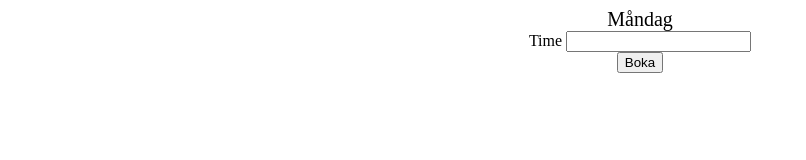
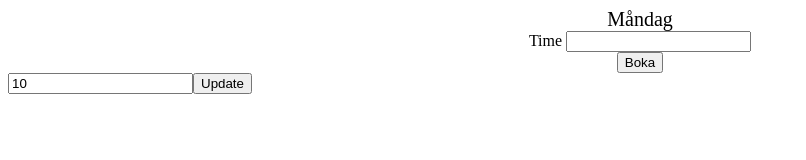
Before and after one commit to JohanK01/BookingApp2021-10-20, a website: page public/html/app.html in a window 1280 px wide. Shown: the whole page, without its empty margins (0-806 px from the left). Drawn offline with Linux system fonts and the light colour scheme; files that its build step writes are made by us from their sources.

Commit message:
made a post to json booking a time

```diff
--- a/public/data/user.json
+++ b/public/data/user.json
@@ -1 +1 @@
-{"users": [{"FirstName": "Kalle", "LastName": "Anka", "day":"null", "time":"null"}]}
+{"time":"10"}
--- a/public/html/app.html
+++ b/public/html/app.html
@@ -1,5 +1,6 @@
 <!DOCTYPE html>
 <html lang="en">
+
 <head>
     <meta charset="UTF-8">
     <meta http-equiv="X-UA-Compatible" content="IE=edge">
@@ -9,20 +10,53 @@
     <script src="../js/app.js"></script>
     <link rel="stylesheet" href="css/app.css">
 </head>
+
 <body>
-    <div class ="frame">
-        <div class ="myBoking">Måndag</div>
+    <div class="frame">
+        <div class="myBoking">Måndag</div>
 
         <form action="" method="POST">
 
             <div>
                 <label for="request">Time</label>
-                <input type="text" id ="name" name="name">
+                <input type="text" id="name" name="name">
             </div>
-        <button id ="mybtn"  type ="submit" onclick="myBookFunction()">Boka</button>
+            <button id="mybtn" type="submit" onclick="myBookFunction()">Boka</button>
         </form>
 
     </div>
     <div id="anka"></div>
+    <script>
+        'use strict';
+        let xhttp = new XMLHttpRequest;
+        xhttp.open('GET', '../data/user.json');
+        xhttp.responseType = 'json';
+        xhttp.send();
+
+        xhttp.onload = () => {
+                const data = xhttp.response;
+                console.log(data);
+
+                const form1 = document.createElement('form');
+                const tbox1 = document.createElement('input');
+                const btnUpdate = document.createElement('button');
+
+                btnUpdate.id = 'btnUpdateId';
+                btnUpdate.textContent = 'Update';
+                tbox1.id = 'timeId';
+                tbox1.name = 'timeName';
+                form1.id = 'formId';
+                form1.action = '/booking';
+                form1.method = 'POST';
+
+                tbox1.value = data.time;
+
+                document.getElementById('anka').appendChild(form1);
+                document.getElementById('formId').appendChild(tbox1);
+                document.getElementById('formId').appendChild(btnUpdate);
+
+        };
+    </script>
 </body>
+
 </html>
--- a/public/js/app.js
+++ b/public/js/app.js
@@ -1,20 +1,20 @@
-'use strict';
-let xhttp = new XMLHttpRequest;
-xhttp.open('GET', '../data/user.json');
-xhttp.responseType = 'json';
-xhttp.send();
+// 'use strict';
+// let xhttp = new XMLHttpRequest;
+// xhttp.open('GET', '../data/user.json');
+// xhttp.responseType = 'json';
+// xhttp.send();
 
-xhttp.onload = () => {
-    const data = xhttp.response;
-    console.log(data);
-    const pelikan = data['users']
+// xhttp.onload = () => {
+//     const data = xhttp.response;
+//     console.log(data);
 
-    let div1 = document.createElement('p');
-    div1.textContent = (pelikan.FirstName);
 
-   document.getElementById('anka').appendChild(div1);
-};
-function myBookFunction() {
-    document.getElementById('mybtn').innerHTML = "Bokat!";
+//     let div1 = document.createElement('p');
 
-};
+
+
+// };
+// function myBookFunction() {
+//     document.getElementById('mybtn').innerHTML = "Bokat!";
+
+// };
--- a/router/app.js
+++ b/router/app.js
@@ -6,6 +6,7 @@ const app_Controller = require('../controller/appController');
 
 router.get('/', app_Controller.login);
 router.get('/booking', app_Controller.app);
+router.post('/booking', app_Controller.appUpdate);
 router.get('/myBookings', app_Controller.myBookings);
 
 
```
Also changed, not shown: controller/appController.js (+14 -0 lines).
